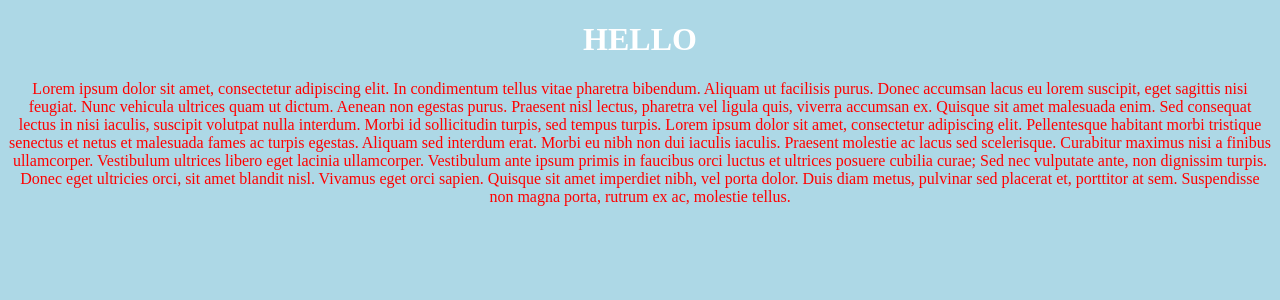
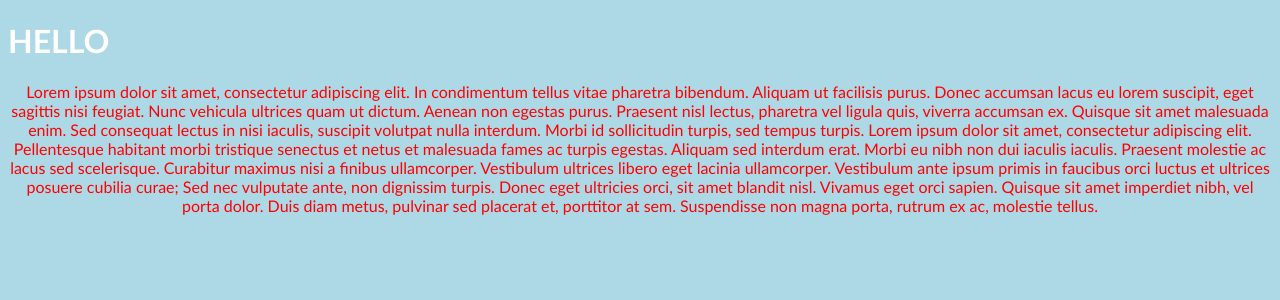
Before and after one commit to justhea/lab2, a PHP site: page / in a window 1280 px wide. Shown: the top 300 px of the page. Run offline with PHP 8.4, Linux system fonts and the light colour scheme.

Commit message:
Lesson 1.4 Selectors

```diff
--- a/index.html
+++ b/index.html
@@ -6,8 +6,8 @@
     <link rel="stylesheet" href="style.css">
   </head>
 <body>
-<h1>HELLO</h1>
-<P>
+<h1 class="left">HELLO</h1>
+<P id = "para1">
   Lorem ipsum dolor sit amet, consectetur adipiscing elit. In condimentum tellus vitae pharetra bibendum. Aliquam ut facilisis purus. Donec accumsan lacus eu lorem suscipit, eget sagittis nisi feugiat. Nunc vehicula ultrices quam ut dictum. Aenean non egestas purus. Praesent nisl lectus, pharetra vel ligula quis, viverra accumsan ex. Quisque sit amet malesuada enim. Sed consequat lectus in nisi iaculis, suscipit volutpat nulla interdum. Morbi id sollicitudin turpis, sed tempus turpis. Lorem ipsum dolor sit amet, consectetur adipiscing elit. Pellentesque habitant morbi tristique senectus et netus et malesuada fames ac turpis egestas.
 
 Aliquam sed interdum erat. Morbi eu nibh non dui iaculis iaculis. Praesent molestie ac lacus sed scelerisque. Curabitur maximus nisi a finibus ullamcorper. Vestibulum ultrices libero eget lacinia ullamcorper. Vestibulum ante ipsum primis in faucibus orci luctus et ultrices posuere cubilia curae; Sed nec vulputate ante, non dignissim turpis. Donec eget ultricies orci, sit amet blandit nisl. Vivamus eget orci sapien. Quisque sit amet imperdiet nibh, vel porta dolor. Duis diam metus, pulvinar sed placerat et, porttitor at sem. Suspendisse non magna porta, rutrum ex ac, molestie tellus.
--- a/style.css
+++ b/style.css
@@ -6,8 +6,17 @@ body {
     color: white;
     text-align: center;
   }
-
+  h1.left
+  {
+      text-align: left;
+  }
   p {
       color: red;
       text-align: center;
   }
+  #para1{
+      font-size: 20;
+  }
+  *{
+      font-family: 'Gill Sans', 'Gill Sans MT', Calibri, 'Trebuchet MS', sans-serif;
+  }
```
